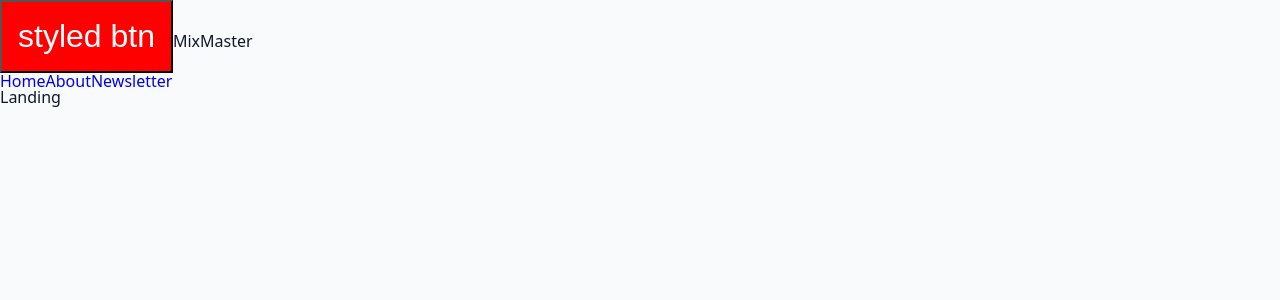
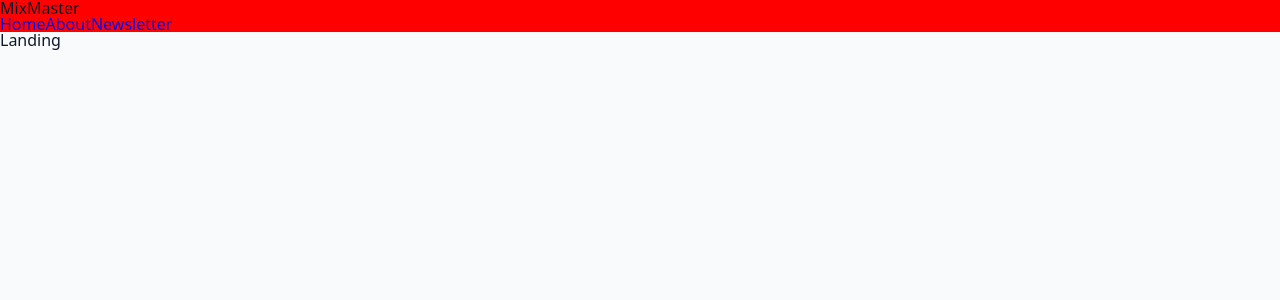
Before and after one commit to konyatomi/MixMaster, a React (Vite) app: page / in a window 1280 px wide. Shown: the top 300 px of the page. Built offline with nearby package versions, Linux system fonts and the light colour scheme.

Commit message:
Styled Components - Wrapper

```diff
--- a/src/components/Navbar.jsx
+++ b/src/components/Navbar.jsx
@@ -1,18 +1,10 @@
 import { NavLink } from 'react-router-dom';
 import styled from 'styled-components';
 
-const StyledBtn = styled.button`
-  background: red;
-  color: white;
-  font-size: 2rem;
-  padding: 1rem;
-`;
-
 const Navbar = () => {
   return (
-    <nav>
+    <Wrapper>
       <div className='nav-center'>
-        <StyledBtn>styled btn</StyledBtn>
         <span className='logo'>MixMaster</span>
         <div className='nav-links'>
           <NavLink to='/' className={'nav-link'}>
@@ -26,7 +18,12 @@ const Navbar = () => {
           </NavLink>
         </div>
       </div>
-    </nav>
+    </Wrapper>
   );
 };
+
+const Wrapper = styled.nav`
+  background: red;
+`;
+
 export default Navbar;
```
